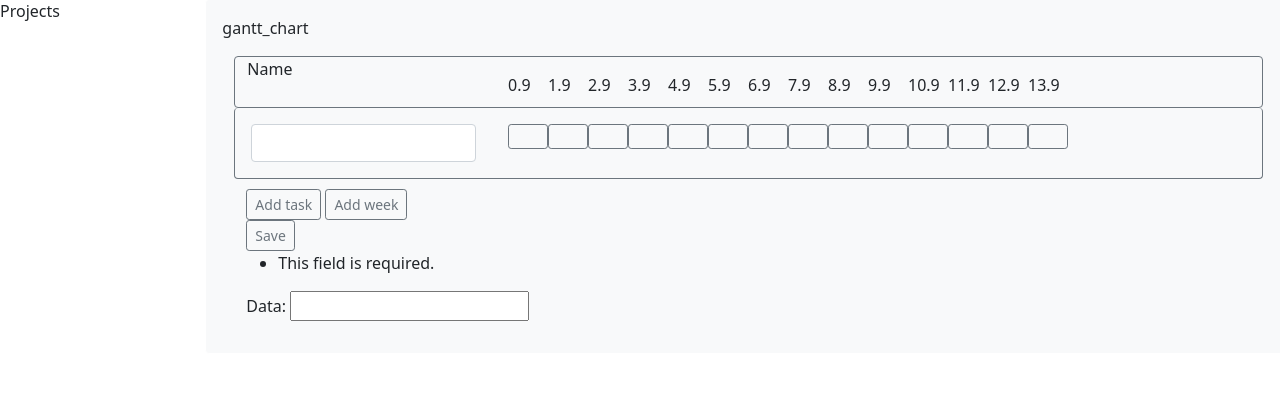
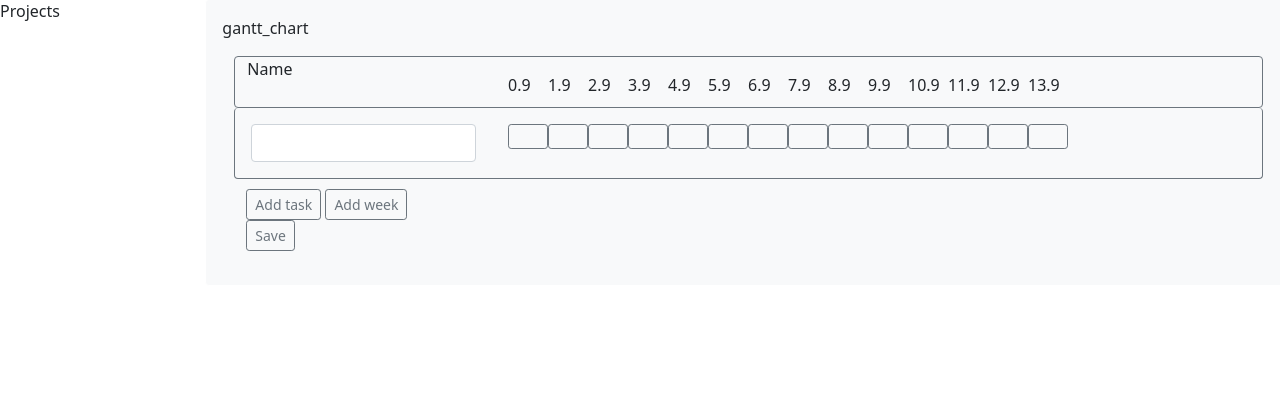
Before and after one commit to mnenmenth92/SimpleGanttChart, a Django app: page / in a window 1280 px wide. Shown: the part 63-471 px from the top of the page. Run offline with Django 3.2, Linux system fonts and the light colour scheme; the visitor is signed in with stand-in values (Sample User, id 1); some libraries are stand-ins or nearby versions.

Commit message:
data json input hidden in css

```diff
--- a/simple_gantt_chart_project/gantt_chart/forms.py
+++ b/simple_gantt_chart_project/gantt_chart/forms.py
@@ -2,4 +2,4 @@ from django import forms
 
 
 class jsonStringForm(forms.Form):
-    data = forms.CharField(max_length=50000)
+    data = forms.CharField(max_length=50000, label='', required=False)
--- /dev/null
+++ b/simple_gantt_chart_project/gantt_chart/static/styles/styles.css
@@ -0,0 +1,7 @@
+#id_data{
+
+    background-color: transparent;
+    width: 1px;
+    height: 1px;
+    border: 0px solid;
+}
--- a/simple_gantt_chart_project/gantt_chart/templates/gantt_chart/home.html
+++ b/simple_gantt_chart_project/gantt_chart/templates/gantt_chart/home.html
@@ -1,10 +1,14 @@
 {% extends 'gantt_chart/base.html' %}
 {% block content %}
+
+{% load static %}
+<link rel="stylesheet" href="{% static 'styles/styles.css'%}">
 
 
 
     {% if user.is_authenticated %}
 <!-- logged in -->
+
 
 
 
```
